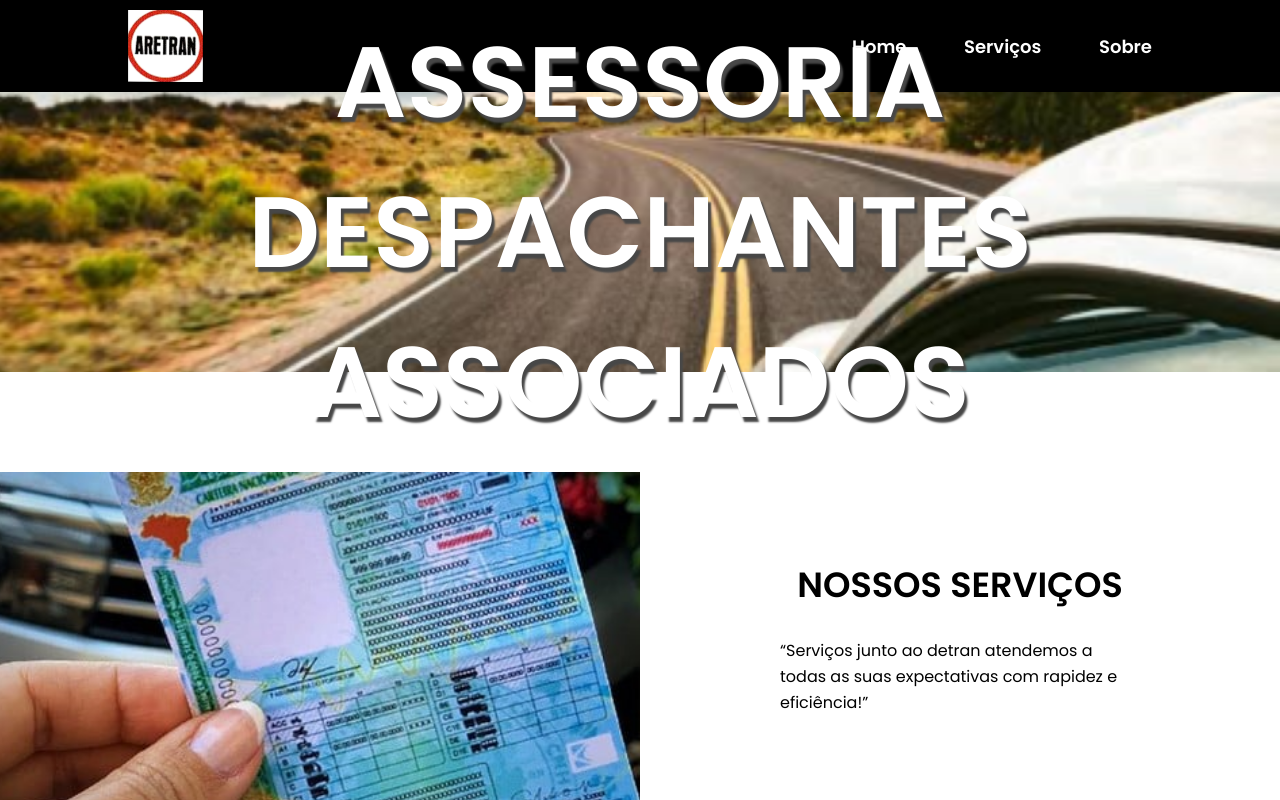
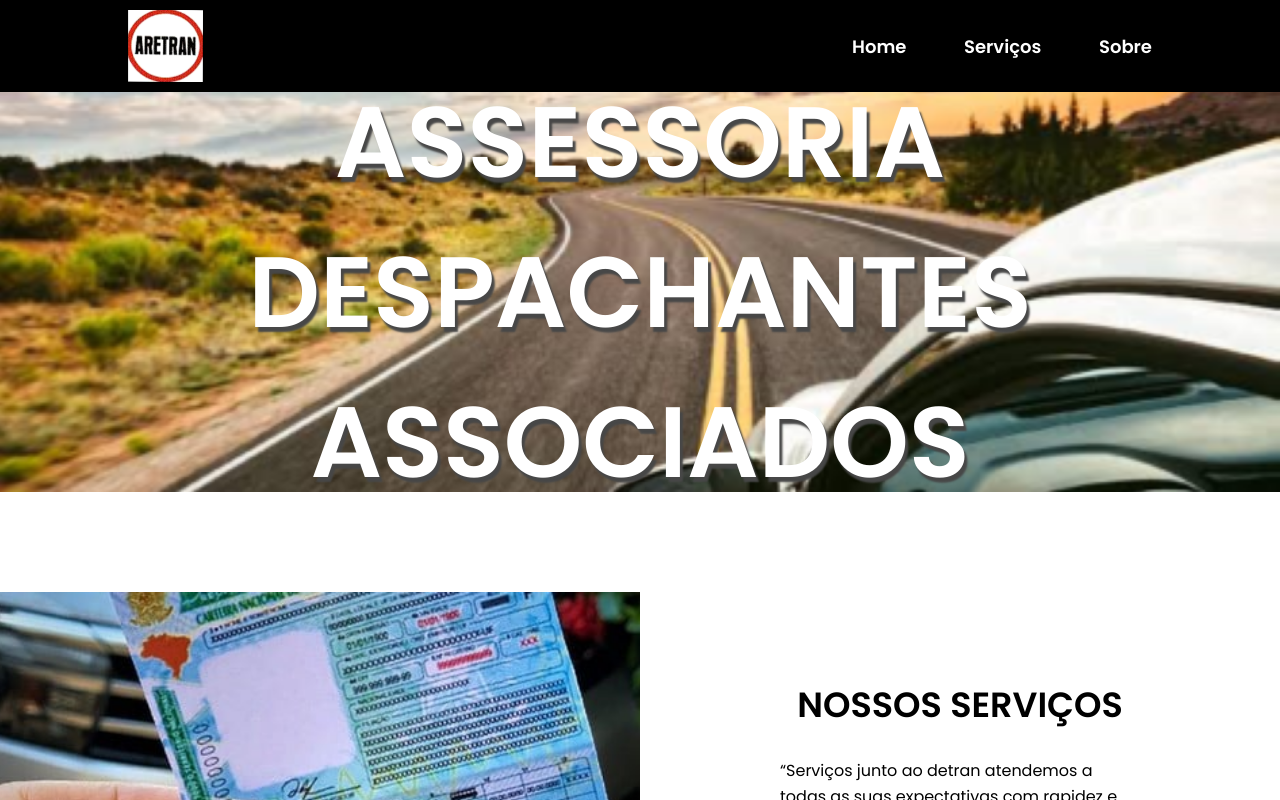
Before and after one commit to AndersonGL/Aretran-Despachantes, a React (Create React App) app: page / in a window 1280 px wide. Shown: the top 800 px of the page. Built offline with nearby package versions, Linux system fonts and the light colour scheme.

Commit message:
Update style.css

```diff
--- a/src/paginas/Home/style.css
+++ b/src/paginas/Home/style.css
@@ -1,6 +1,6 @@
 .secao-banner {
   width: 100%;
-  height: 35vh;
+  height: 50vh;
   margin-bottom: 100px;
   display: flex;
   align-items: center;
```
